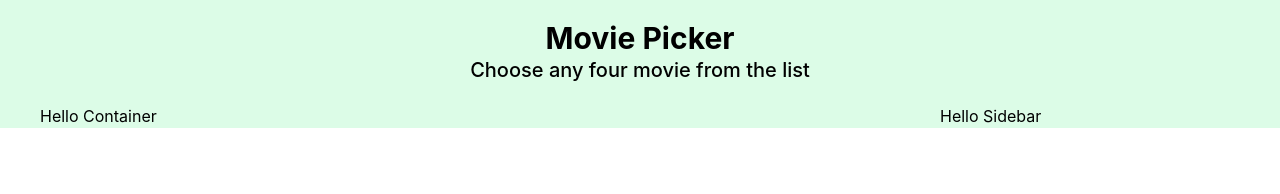
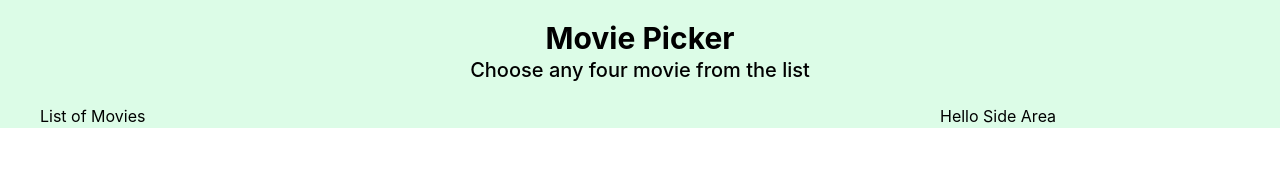
Before and after one commit to AveyBD/movie-picker, a React (Create React App) app: page / in a window 1280 px wide. Shown: the top 194 px of the page. Built offline with nearby package versions, Linux system fonts and the light colour scheme.

Commit message:
Added Side Area and Movies component

```diff
--- a/src/components/Container/Container.js
+++ b/src/components/Container/Container.js
@@ -1,13 +1,15 @@
 import React from "react";
+import Movies from "../Movies/Movies";
+import Sidearea from "../Sidearea/Sidearea";
 
 const Container = () => {
   return (
     <div className="grid grid-cols-1 md:grid-cols-4 md:px-10">
       <div className="md:col-span-3">
-        <h2>Hello Container</h2>
+        <Movies></Movies>
       </div>
       <div className="md:col-span-1">
-        <h2>Hello Sidebar</h2>
+        <Sidearea></Sidearea>
       </div>
     </div>
   );
--- /dev/null
+++ b/src/components/Movies/Movies.js
@@ -0,0 +1,11 @@
+import React from 'react';
+
+const Movies = () => {
+    return (
+        <div>
+            <h2>List of Movies</h2>
+        </div>
+    );
+};
+
+export default Movies;
--- /dev/null
+++ b/src/components/Sidearea/Sidearea.js
@@ -0,0 +1,11 @@
+import React from 'react';
+
+const Sidearea = () => {
+    return (
+        <div>
+            <h2>Hello Side Area</h2>
+        </div>
+    );
+};
+
+export default Sidearea;
```
